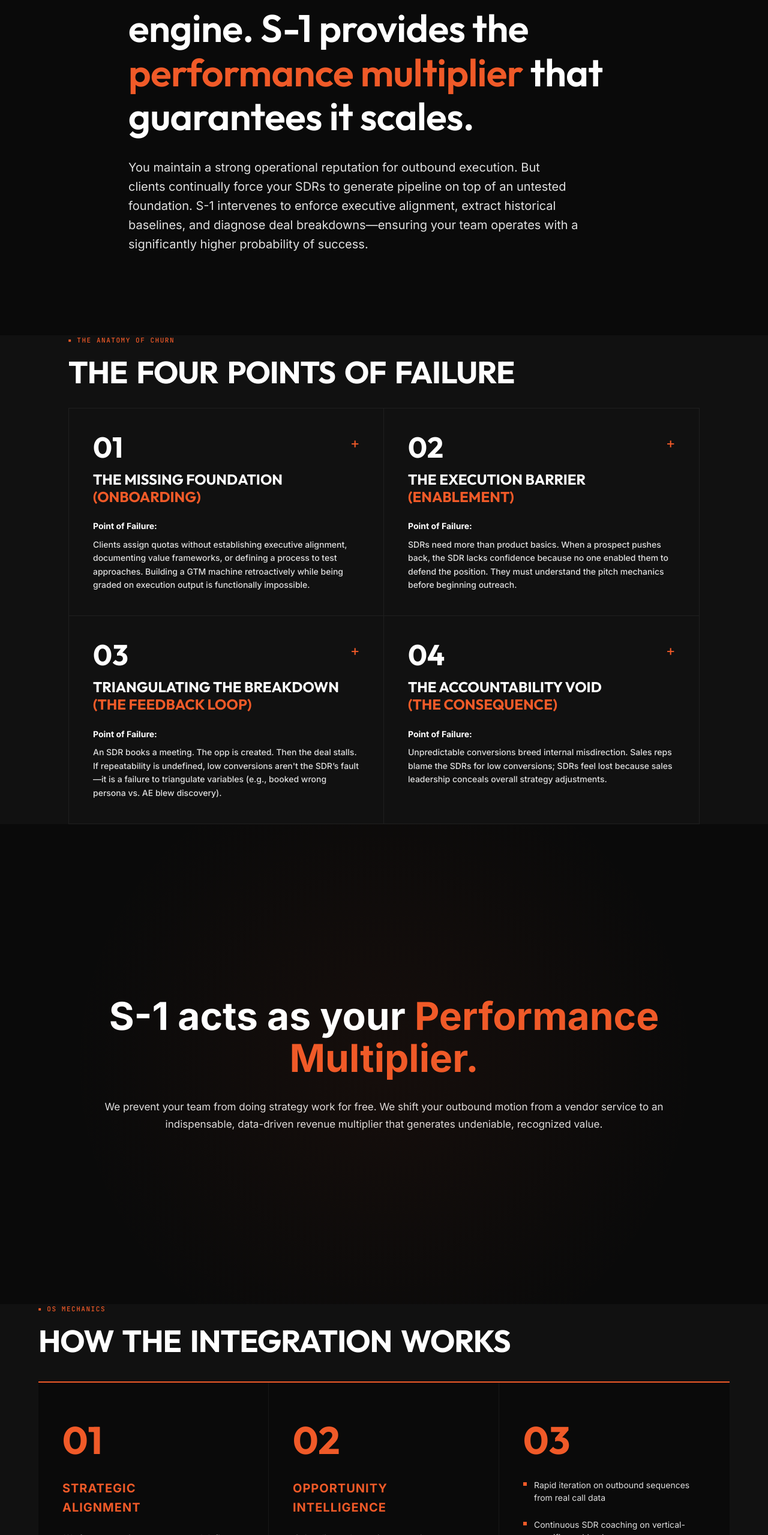
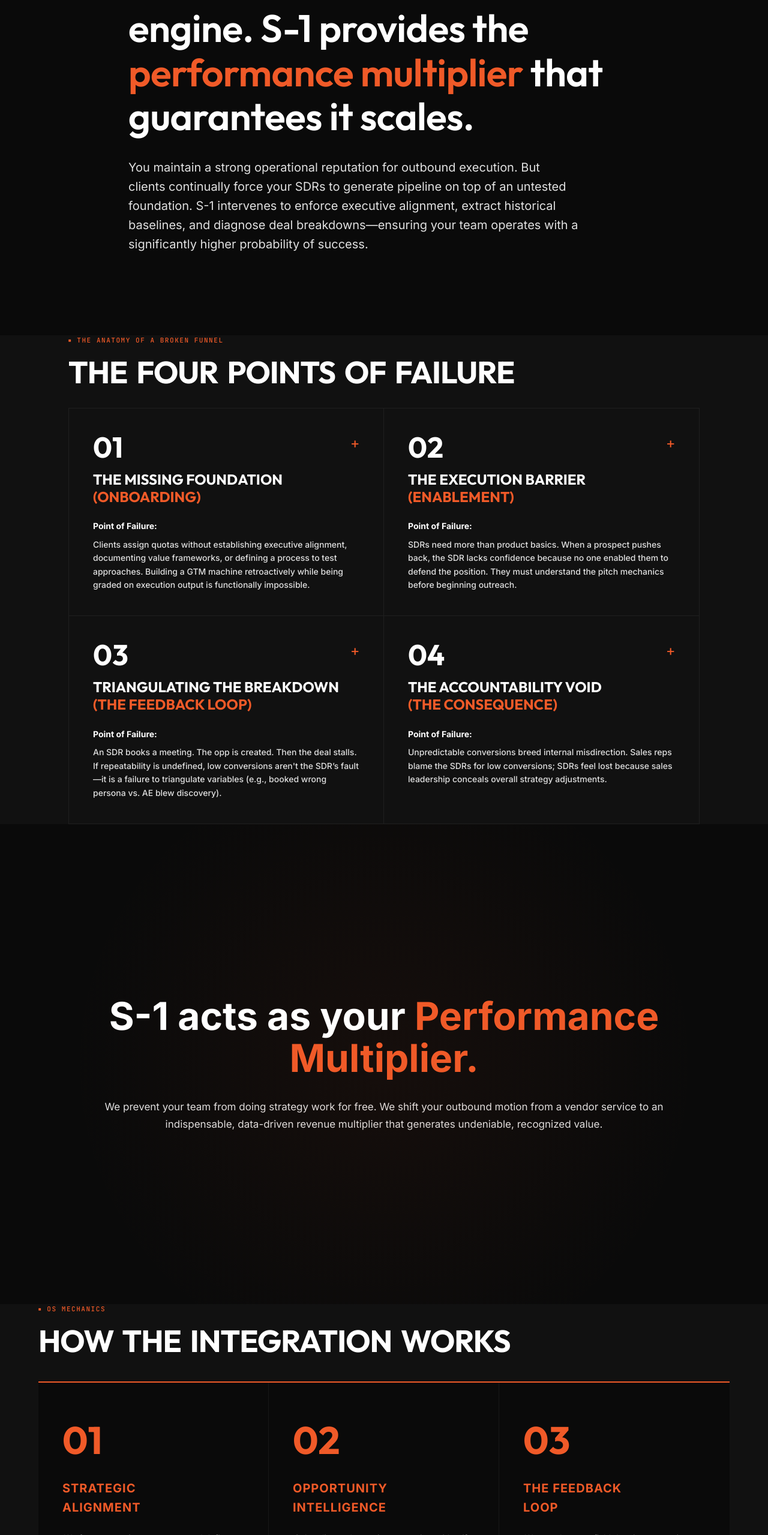
Before and after one commit to JRLuckett/Sellerate-pitch, a Next.js app: page / in a window 1280 px wide. Shown: the part 241-2800 px from the top of the page at 60% size. Built offline with nearby package versions, Linux system fonts and the light colour scheme.

Commit message:
Populated missing OS Mechanics data loop content and refined Anatomy of Churn section label

```diff
--- a/app/page.tsx
+++ b/app/page.tsx
@@ -47,7 +47,7 @@ const IMPACT = [
   {
     number: '02',
     title: <>Opportunity<br/>Intelligence</>,
-    desc: 'S-1 audits each meeting transcripts to identify key outliers and patterns. No more guessing, only chasing repeatability.',
+    desc: 'S-1 audits each meeting transcript to identify key outliers and patterns. No more guessing, only chasing repeatability.',
     bullets: [
       'Pass/Fail grading on Account Executive discovery execution',
       'Identify recurring market objections and trap-setting failures',
@@ -56,6 +56,8 @@ const IMPACT = [
   },
   {
     number: '03',
+    title: <>The Feedback<br/>Loop</>,
+    desc: 'We translate raw field data into executive decisions, eliminating the void between your SDRs and the organization\'s leadership.',
     bullets: [
       'Rapid iteration on outbound sequences from real call data',
       'Continuous SDR coaching on vertical-specific pushback',
@@ -155,7 +157,7 @@ export default function SelleratePitchPage() {
       {/* 2. THE 4 PILLARS (2x2 GRID WITH EXPANDABLE FIX) */}
       <section className={styles.pillarsSection}>
         <div className="container" style={{maxWidth: 1100}}>
-          <div className="section-label">The Anatomy of Churn</div>
+          <div className="section-label">The Anatomy of a Broken Funnel</div>
           <h2 className="h2" style={{ marginTop: 16 }}>The Four Points of Failure</h2>
 
           <div className={styles.pillarGrid2x2} style={{border: '1px solid var(--border)'}}>
```
